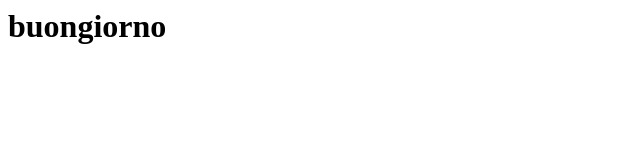
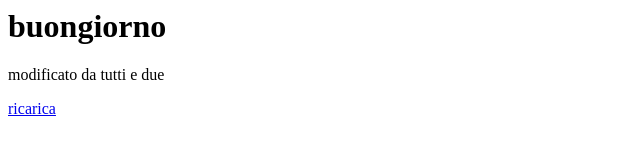
Before and after one commit to BalanAntonio/qwertyuiop, a plain HTML site: page index.html in a window 1280 px wide. Shown: the whole page, without its empty margins (0-640 px from the left). Drawn offline with Linux system fonts and the light colour scheme.

Commit message:
aggiunto piccolo testo e link per ricaricare la pagina

```diff
--- a/index.html
+++ b/index.html
@@ -6,5 +6,7 @@
 </head>
     <body>
         <h1>buongiorno</h1>
+        <p>modificato da tutti e due</p>
+        <a href="index.html">ricarica</a>
     </body>
 </html>
```
